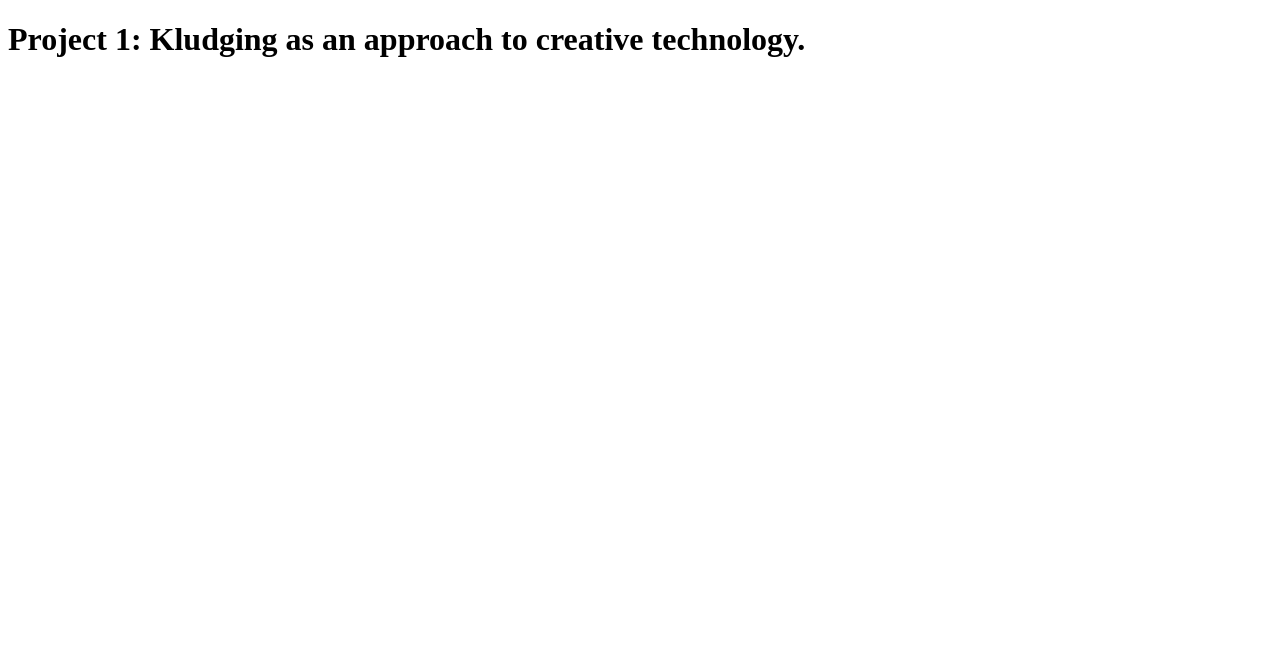
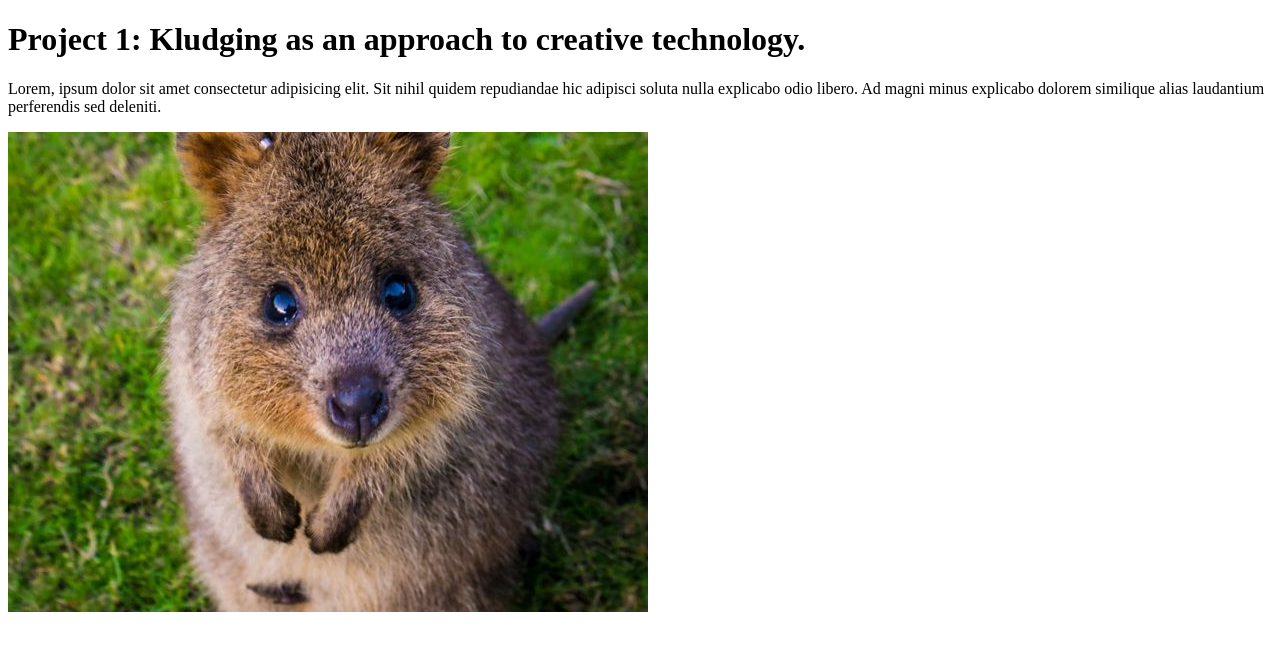
Before and after one commit to ConnectedCat/ACCT3-Fall23, a plain HTML site: page project1/index.html in a window 1280 px wide. Drawn offline with Linux system fonts and the light colour scheme.

Commit message:
Added an image of quokka

```diff
--- a/project1/index.html
+++ b/project1/index.html
@@ -7,6 +7,7 @@
     </head>
     <body>
         <h1>Project 1: Kludging as an approach to creative technology.</h1>
-
+        <p>Lorem, ipsum dolor sit amet consectetur adipisicing elit. Sit nihil quidem repudiandae hic adipisci soluta nulla explicabo odio libero. Ad magni minus explicabo dolorem similique alias laudantium perferendis sed deleniti.</p>
+        <img src="Quokka_Sam-West.jpg" alt="A picture of a cute quokka">
     </body>
 </html>
```
Also changed, not shown: project1/Quokka_Sam-West.jpg (added).
